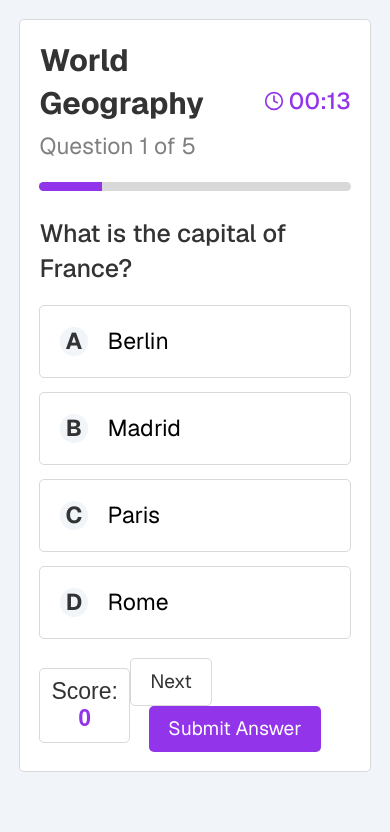
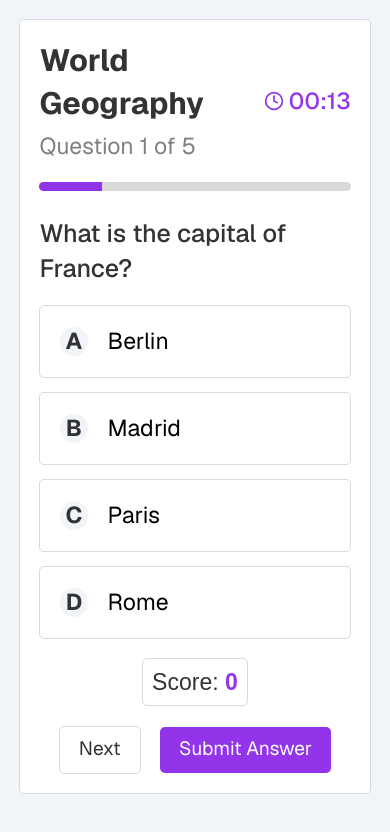
Before and after one commit to ixtk/ai-quizzer, a React (Vite) app in the folder frontend/: page /startedQuiz in a window 390 px wide. Shown: the top 832 px of the page. Built offline with nearby package versions, Linux system fonts and the light colour scheme.

Commit message:
media queries in startedQuiz.css

```diff
--- a/frontend/src/Pages/started-quiz/StartedQuiz.css
+++ b/frontend/src/Pages/started-quiz/StartedQuiz.css
@@ -100,7 +100,16 @@
     justify-content: space-between;
     align-items: center;
 }
+@media (max-width: 460px) {
+    .sq-footer {
+        display: flex;
+        flex-direction: column;
+    }
 
+    .sq-footer div {
+        margin-top: 1rem;
+    }
+}
 .sq-btn-next {
     font-size: 1rem;
 }
```
